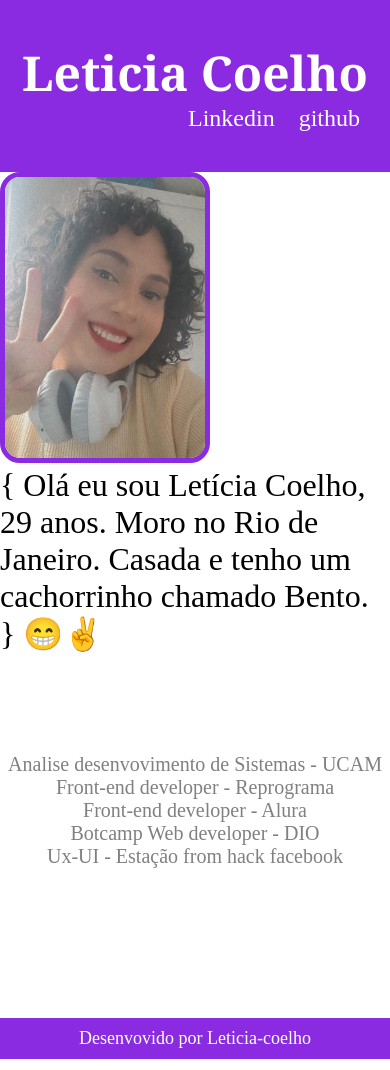
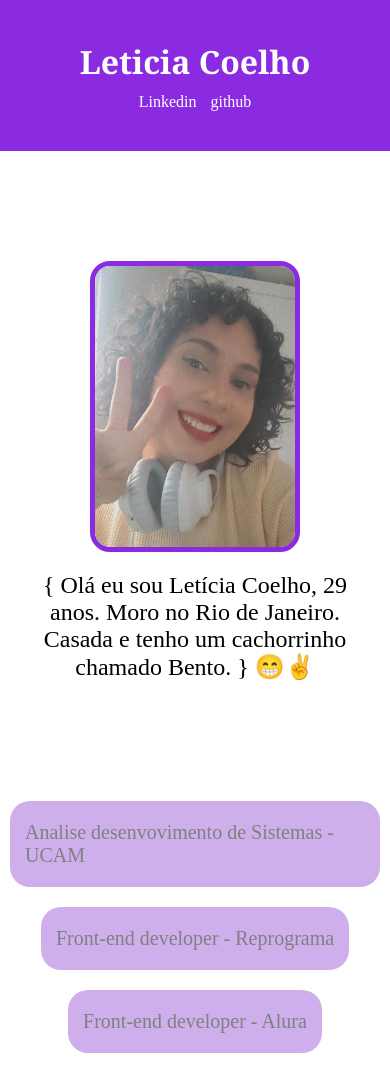
Before and after one commit to coelholeticia/Aula-2-HTMl-CSS-Programadores-Cariocas-, a plain HTML site: page index.html in a window 390 px wide. Shown: the top 1070 px of the page. Drawn offline with Linux system fonts and the light colour scheme.

Commit message:
Add files via upload
estilização

```diff
--- a/style.css
+++ b/style.css
@@ -4,8 +4,12 @@
 }
 
 header{
+    display: flex;
+    flex-direction: row;
+    justify-content: space-between;
     background-color: blueviolet;
-    padding: 40px 0;
+    padding: 40px 10px;
+    align-items: center;
 }
 h1{
     color: #ffff;
@@ -14,22 +18,21 @@ h1{
     font-family: Georgia, 'Times New Roman', Times, serif;
 }
 
-nav{
-    text-align: end;
-    padding-right: 20px;
-}
 
 .redes-socias{
-    font-size: 24px;
+    font-size: 1.5rem;
     color: #ffff;
     padding: 0 10px;
     text-decoration: none;
 }
 
-.div-foto, .sobre-mim, .lista-portfolio{
-    display: block;
-    text-align: center;
-    margin-top: 100px;
+.div-container{
+    display: flex;
+    flex-direction: row;
+    align-items: center;
+    justify-content: space-around;
+    margin: 100px 0;
+    padding: 10px;
 }
 
 .img-eu{
@@ -39,35 +42,57 @@ nav{
 }
 
 .sobre{
-    font-size: 32px ;
-}
-
-#conecta{
-    margin-top: 50px;
-    padding: 10px 80px ;
-    background-color: blueviolet;
-    color: #ffff;
-    font-size: 20px;
-
+    font-size: 1.5rem;
+    padding: 0 20px;
 }
 
 .lista{
+    display: flex;
+    flex-direction: row;
+    flex-wrap: wrap;
+    align-items: center;
+    justify-content: space-around;
     list-style: none;
 }
 
 .itens{
+    background-color: rgb(206, 175, 235);
+    padding: 20px 15px;
     font-size: 20px;
+    border-radius: 20px;
     color: gray;
+    margin: 10px;
 }
 
 footer{
     background-color: blueviolet;
-    margin-top: 150px;
+    margin-top: 200px;
     padding: 10px 0;
+
+
 }
 
 .footer{
     text-align: center;
-    font-size: 18px;
     color: #ffff;
 }
+
+@media(max-width: 430px){
+    header{
+        flex-direction: column;
+        gap: 10px;
+    }
+    h1{
+        font-size: 32px;
+    }
+    .redes-socias{
+        font-size: 1rem;
+        padding: 5px;
+    }
+
+    .div-container{
+        flex-direction: column;
+        text-align: center;
+        gap: 20px;
+    }
+}
```
